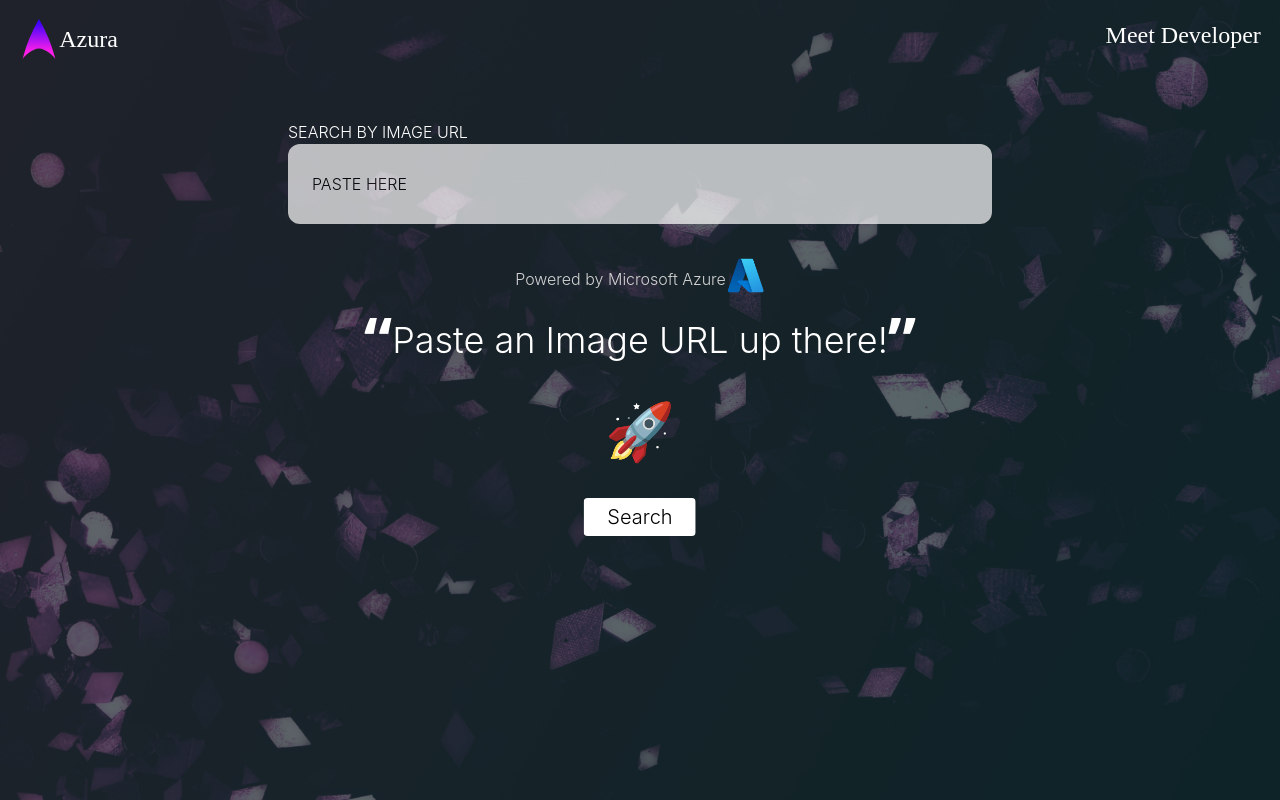
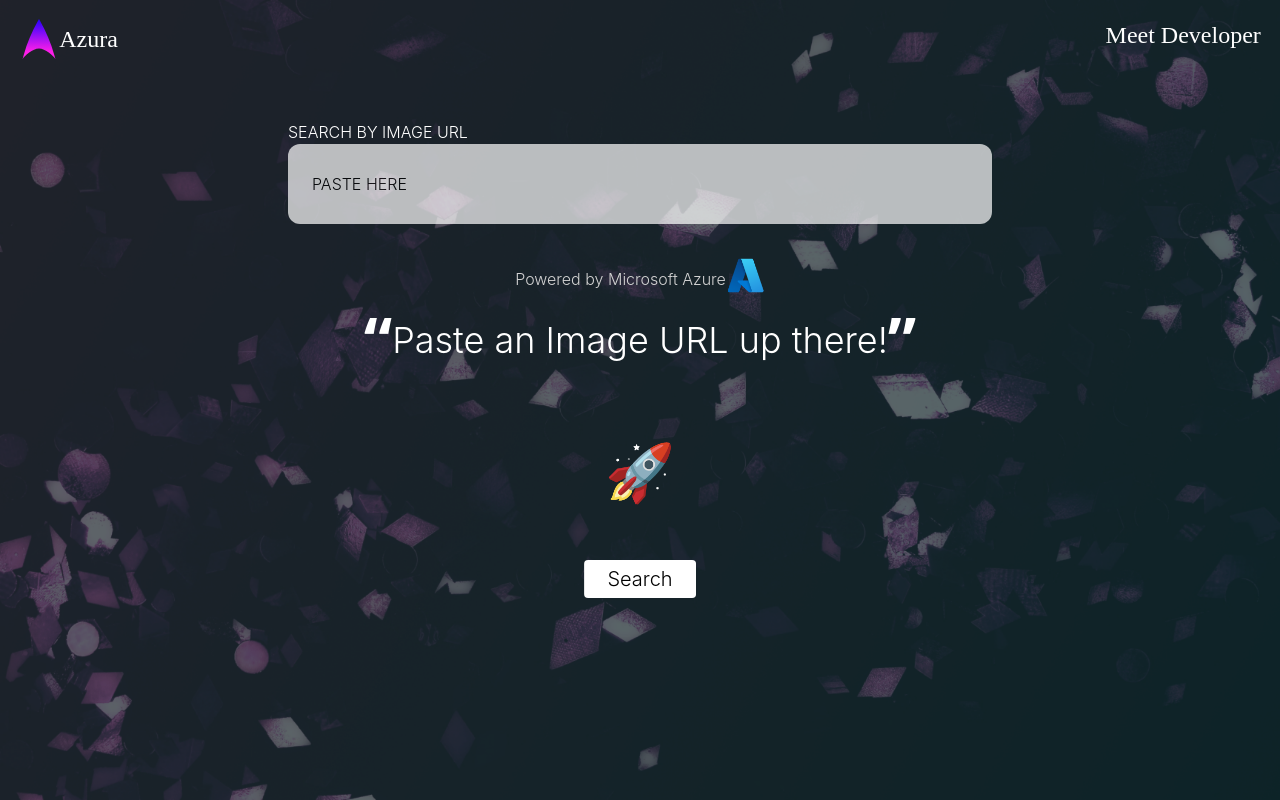
Before and after one commit to Seek4samurai/Azura-website, a Next.js app: page /search in a window 1280 px wide. Built offline with nearby package versions, Linux system fonts and the light colour scheme.

Commit message:
feat: 🎸 backend setup for aip fetch and emoji function

```diff
--- a/package.json
+++ b/package.json
@@ -9,6 +9,7 @@
     "lint": "next lint"
   },
   "dependencies": {
+    "axios": "^0.26.0",
     "next": "12.1.0",
     "react": "17.0.2",
     "react-dom": "17.0.2"
--- a/pages/search.tsx
+++ b/pages/search.tsx
@@ -1,5 +1,6 @@
 import Image from "next/image";
-import React from "react";
+import React, { useState } from "react";
+import axios from "axios";
 import azuraLogo from "../public/svgs/azuraLogo.svg";
 import AzureLogo from "../public/images/Microsoft_Azure.png";
 
@@ -21,12 +22,71 @@
   answerSection: `absolute left-[50%] -translate-x-[50%] top-[40%] text-white text-4xl text-center`,
   textHolder: `flex flex-row justify-center align-center items-center`,
   answer: `select-text`,
-  emotes: `flex justify-center pt-[3.5rem] pb-[2.6rem] animate-bounce`,
+  emotes: `cursor-pointer text-white text-[3.5rem] flex justify-center pt-[0.5rem] pb-[0.6rem] mt-[3rem] mb-[2rem] animate-bounce`,
   submitBtn: `absolute left-[50%] -translate-x-[50%] cursor-pointer bg-white w-[7rem] h-[2.4rem] flex justify-center items-center rounded text-black hover:bg-black hover:text-white`,
   btnText: `text-xl`,
+  bottomContainer: `absolute bottom-[30%] left-[50%] -translate-x-[50%]`,
 };
 
 const Tool = () => {
+  const [imageUrl, setImageUrl] = useState<string>("");
+  const [description, setDescription] = useState<string>("");
+  const [emoji, setEmoji] = useState<string>("🚀");
+
+  const allEmotes = new Array(
+    "🦊",
+    "🚀",
+    "🔥",
+    "🍪",
+    "🌏",
+    "😎",
+    "😍",
+    "😴",
+    "😄",
+    "👋",
+    "😍",
+    "😅",
+    "🤩",
+    "🥱",
+    "😠",
+    "😇",
+    "🥳",
+    "🦄"
+  );
+
+  const onTweak = async () => {
+    var randomIndex = Math.floor(Math.random() * 19);
+    if (randomIndex === 18) {
+      setEmoji("You're Cute!");
+    } else {
+      if (randomIndex === 17) {
+        var audio = new Audio(
+          "https://static.wikia.nocookie.net/dota2_gamepedia/images/b/b2/Misc_soundboard_fall2021eventgame_reward7.mp3"
+        );
+        await audio.play();
+      }
+      setEmoji(allEmotes[randomIndex]);
+    }
+  };
+
+  if (!description) {
+    setDescription("Paste an Image URL up there!");
+  }
+
+  const onImgUrlChange = (e: React.ChangeEvent<HTMLInputElement>) => {
+    setImageUrl(e.target.value);
+  };
+
+  const onSubmit = async () => {
+    const res = await axios.post(
+      "https://azura-backend.herokuapp.com/describe",
+      {
+        imageUrl,
+      }
+    );
+    setDescription(res.data);
+  };
+
   return (
     <>
       <div className={style.bgContainer}>
@@ -62,10 +122,11 @@
           <div className={style.centerContainer}>
             <p className={style.searchTop}>SEARCH BY IMAGE URL</p>
             <input
+              value={imageUrl}
+              onChange={onImgUrlChange}
               type="url"
               placeholder="PASTE HERE"
               className={style.searchArea}
-              id="imgAddress"
             />
             <div className={style.poweredContainer}>
               <div className={style.poweredText}>
@@ -81,9 +142,7 @@
           <div className={style.answerSection}>
             <div className={style.textHolder}>
               <span>“</span>
-              <div className={style.answer} id="answer">
-                Paste an Image URL up there!
-              </div>
+              <div className={style.answer}>{description}</div>
               <span>”</span>
             </div>
             <style jsx>{`
@@ -93,17 +152,12 @@
                 font-size: 4rem;
               }
             `}</style>
-            <div id="myRocket" className={style.emotes}>
-              🚀
+          </div>
+          <div className={style.bottomContainer}>
+            <div onClick={onTweak} className={style.emotes}>
+              {emoji}
             </div>
-            <style jsx>{`
-              #myRocket {
-                cursor: pointer;
-                font-size: 3.5rem;
-                transition: 1s;
-              }
-            `}</style>
-            <div className={style.submitBtn}>
+            <div onClick={onSubmit} className={style.submitBtn}>
               <div className={style.btnText}>Search</div>
             </div>
           </div>
```
Also changed, not shown: 1 other file (tests, documents, lock files or other folders).
